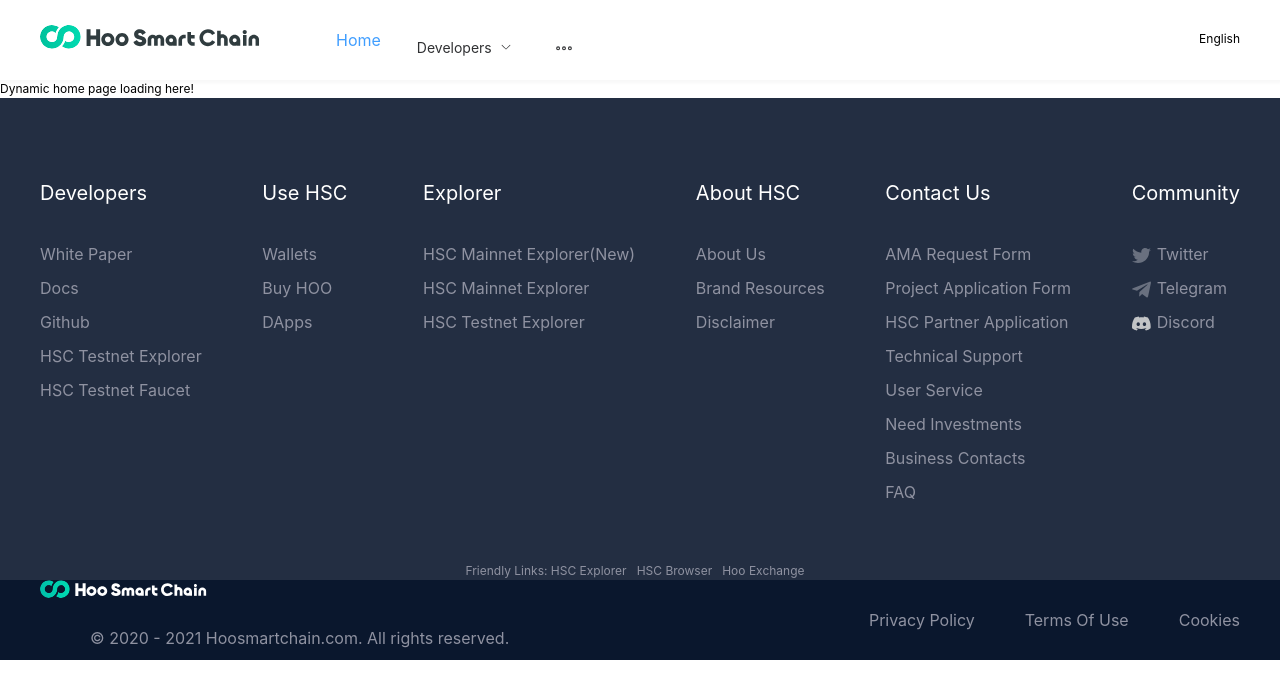
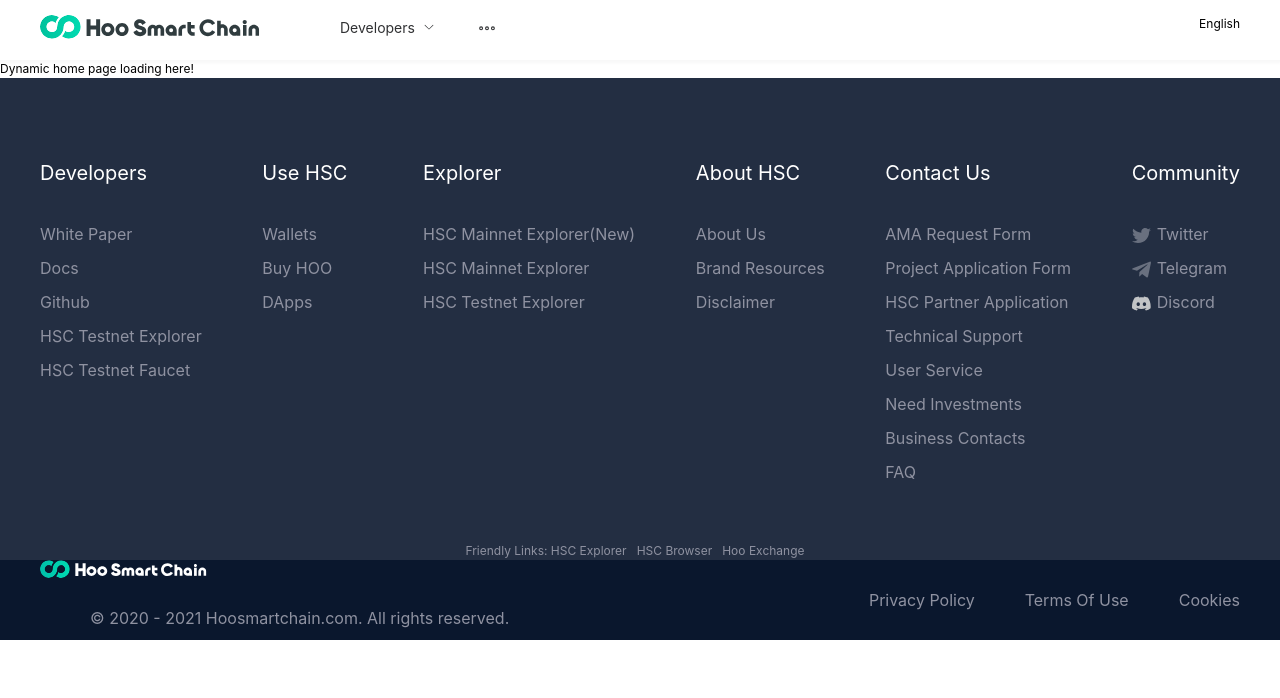
Before and after one commit to rizwanzaheer/hsc-revamp, a Vue app: page / in a window 1280 px wide. Shown: the top 698 px of the page. Built offline with nearby package versions, Linux system fonts and the light colour scheme.

Commit message:
fix the header and body height/size add new primary color

```diff
--- a/src/layouts/header.vue
+++ b/src/layouts/header.vue
@@ -9,7 +9,7 @@
 
             <div class="fl menu-con">
                 <el-menu class="menu-bd" :default-active="activeIndex" mode="horizontal">
-                    <el-menu-item index="/" @click="jump('/')">{{ $t('common.home') }}</el-menu-item>
+                    <!-- <el-menu-item index="/" @click="jump('/')">{{ $t('common.home') }}</el-menu-item> -->
                     <el-sub-menu index="2" popper-class="el-menu-popper-reset">
                         <template #title>{{ $t('common.developer') }}</template>
                         <el-menu-item index="2-0">
@@ -38,6 +38,7 @@
                             >{{ $t('common.ffhsct') }}</a>
                         </el-menu-item>
                     </el-sub-menu>
+
                     <el-sub-menu index="3" popper-class="el-menu-popper-reset">
                         <template #title>{{ $t('common.usehsc') }}</template>
                         <el-menu-item index="3-1">
@@ -54,31 +55,33 @@
                         </el-menu-item>
                         <el-menu-item index="3-3">{{ $t('common.dapps') }}</el-menu-item>
                     </el-sub-menu>
+
                     <!-- <el-menu-item index="4"><a href="https://www.defibox.com/defirange/?type=all&chain=huc" target="_blank">生态应用</a></el-menu-item> -->
-                    <el-sub-menu index="5" popper-class="el-menu-popper-reset">
-                        <!-- <template slot="title">{{ $t('common.explorer') }}</template>
+                    <el-sub-menu index="4" popper-class="el-menu-popper-reset">
+                        <template #title>{{ $t('common.explorer') }}</template>
                         <el-menu-item index="5-1">
                             <a href="https://hooscan.com/" target="_blank">{{ $t('common.hscmen') }}</a>
                         </el-menu-item>
 
-                        <el-menu-item index="5-1">
+                        <el-menu-item index="4-1">
                             <a href="https://hscscan.com/" target="_blank">{{ $t('common.hscme') }}</a>
                         </el-menu-item>
-                        <el-menu-item index="5-2">
+                        <el-menu-item index="4-2">
                             <a
                                 href="https://testnet.hscscan.com/"
                                 target="_blank"
                             >{{ $t('common.hscte') }}</a>
-                        </el-menu-item>-->
+                        </el-menu-item>
                     </el-sub-menu>
-                    <el-sub-menu index="6" popper-class="el-menu-popper-reset">
-                        <!-- <template slot="title">
+
+                    <el-sub-menu popper-class="el-menu-popper-reset">
+                        <template #title>
                             <el-badge
                                 style="line-height: 29px"
                                 value="HOT"
                             >{{ $t('common.activity') }}</el-badge>
                         </template>
-                        <el-menu-item index="6-1">
+                        <el-menu-item index="5-1">
                             <a
                                 target="_blank"
                                 @click="jump('/activity/unicorn-program')"
@@ -86,7 +89,7 @@
                         </el-menu-item>
                         <el-menu-item v-if="curLang==='zh_cn'" index="6-2">
                             <a target="_blank" @click="jump('/activity/duanwu')">端午“粽”动员</a>
-                        </el-menu-item>-->
+                        </el-menu-item>
                     </el-sub-menu>
                     <!-- <el-menu-item index="/memorabilia" @click="jump('/memorabilia')">大事记</el-menu-item> -->
                     <!-- <el-menu-item index="/activity" @click="jump('/activity')">活动</el-menu-item> -->
@@ -175,19 +178,19 @@ function jump(path) {
 <style lang="scss">
 @import '../sass/common/_var.scss';
 .main-header {
-    height: 80px;
+    height: 60px;
     box-shadow: 0px 1px 3px 2px rgba(0, 0, 0, 0.03);
     .pc {
         max-width: 1200px;
         margin: 0 auto;
         .logo {
-            margin-top: 25px;
+            margin-top: 15px;
             height: 26px;
             width: 220px;
         }
         .menu-con {
             margin-left: 60px;
-            margin-top: 20px;
+            margin-top: 0px;
             .menu-bd {
                 border-bottom: none;
                 .el-menu-item {
@@ -208,7 +211,7 @@ function jump(path) {
                         border-bottom: none;
                     }
                 }
-                .el-submenu {
+                .el-sub-menu {
                     .el-submenu__title {
                         padding: 0 16px;
                         font-size: 16px;
@@ -226,7 +229,7 @@ function jump(path) {
             }
         }
         .lang {
-            margin-top: 30px;
+            margin-top: 15px;
             .lang-con {
                 cursor: pointer;
                 .lang-text {
@@ -333,12 +336,15 @@ function jump(path) {
                             background-color: $color-white;
                         }
                     }
-                    .el-submenu {
+                    .el-sub-menu {
                         .el-submenu__title {
                             font-size: 16px;
                             color: $color-secondary;
+                            // &:hover {
+                            //     background-color: $color-white;
+                            // }
                             &:hover {
-                                background-color: $color-white;
+                                color: $color-primary;
                             }
                         }
                         .el-menu-item {
--- a/src/layouts/main.vue
+++ b/src/layouts/main.vue
@@ -32,12 +32,12 @@
             position: fixed;
             left: 0;
             top: 0;
-            height: 80px;
+            height: 60px;
             width: 100%;
             z-index: 100;
         }
         > .bd {
-            padding-top: 80px;
+            padding-top: 60px;
             width: 100%;
         }
     }
--- a/src/sass/common/_var.scss
+++ b/src/sass/common/_var.scss
@@ -1,4 +1,4 @@
-$color-primary: #00C0AB;
+$color-primary: #02ead0;
 $color-secondary: #232029;
 $color-white: #ffffff;
 $color-black: #000000;
```
